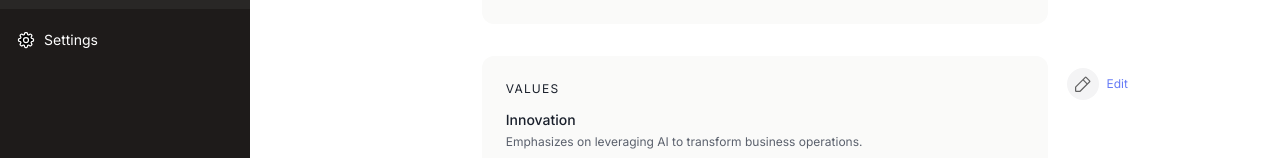
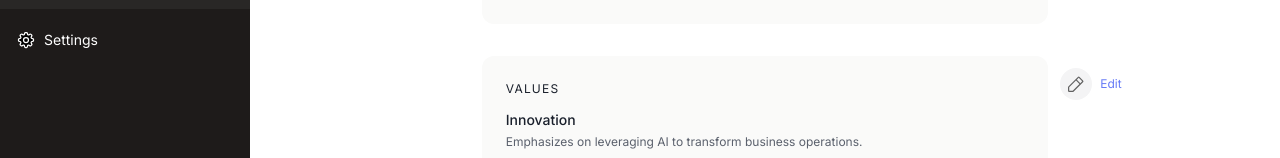
Before and after one commit to taufeeq-ahmed/fibr-ui-challenge, a Next.js app: page / in a window 1280 px wide. Shown: the part 252-410 px from the top of the page. Built offline with nearby package versions, Linux system fonts and the light colour scheme.

Commit message:
one more fixed

```diff
--- a/page_components/Values/styles.module.css
+++ b/page_components/Values/styles.module.css
@@ -22,14 +22,13 @@
         flex-direction: column;
         gap: 1.5rem;
         margin-top: 0.75rem;
-
-        position: relative;
     }
 
     .edit_control {
         position: absolute;
-        right: -20%;
-        top: -25%;
+        min-width: 100px;
+        left: calc(100% + 12px);
+        top: 12px;
         display: flex;
         gap: 8px;
         align-items: center;
```
